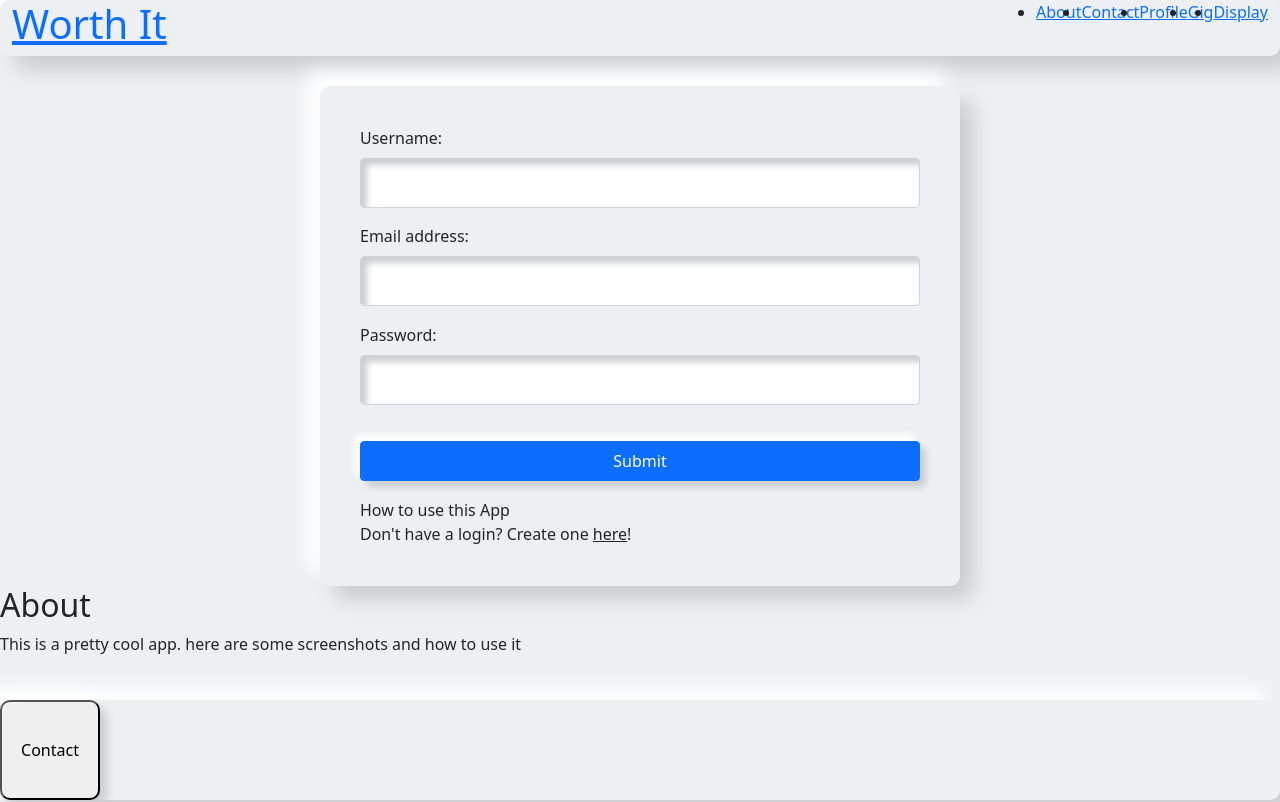
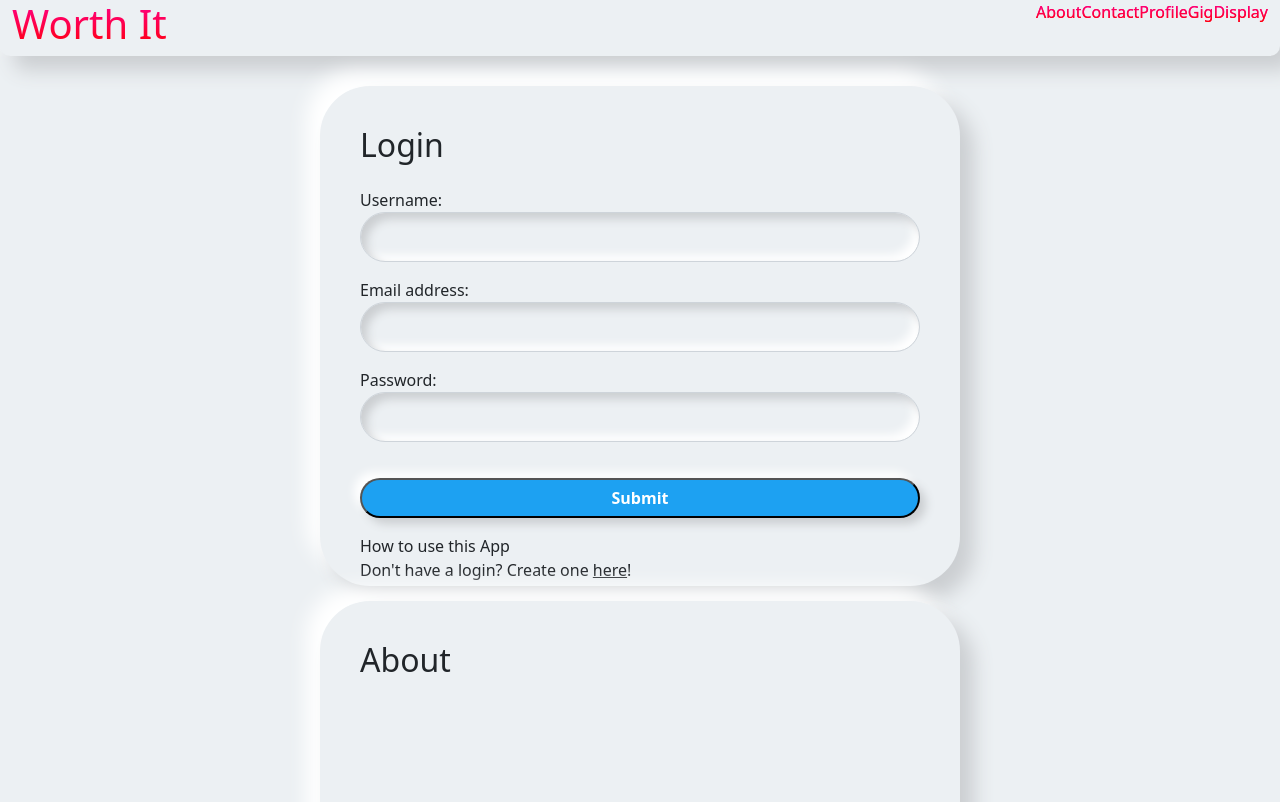
Before and after one commit to Hone12345678/worthIt, a React (Create React App) app in the folder client/: page / in a window 1280 px wide. Shown: the top 802 px of the page. Built offline with nearby package versions, Linux system fonts and the light colour scheme.

Commit message:
incorporate style to all pages

```diff
--- a/client/src/App.css
+++ b/client/src/App.css
@@ -1,3 +1,16 @@
+:root {
+  --background: #ecf0f3;
+  --bottom-shadow: #cbced1;
+  --top-shadow: white;
+  /* --background: #d08be1;
+  --bottom-shadow: #b176bf;
+  --top-shadow: #efa0ff; */
+  /* suggested is 20px */
+  --blur: 20px;
+  /* suggested is 10px */
+  --button-input-blur: 10px;
+}
+
 .App {
   text-align: center;
 }
@@ -24,87 +37,126 @@
   color: white;
 }
 
-header nav {
+header nav h1 a,
+header nav ul li,
+header nav ul li a {
   list-style: none;
+  text-decoration: none;
+  background: -webkit-linear-gradient(0.25turn, red, #f09);
+  -webkit-background-clip: text;
+  -webkit-text-fill-color: transparent;
 }
 
 .bg-background {
-  background-color: #ecf0f3;
+  background-color: var(--background);
 }
 
 .neu {
   position: relative;
   width: 350px;
   height: 500px;
-  border-radius: 10px;
+  border-radius: 50px;
   padding: 40px;
+  margin: 15px;
   box-sizing: border-box;
-  background: #ecf0f3;
-  box-shadow: 14px 14px 20px #cbced1, -14px -14px 20px white;
+  background: var(--background);
+  box-shadow: 14px 14px var(--blur) var(--bottom-shadow),
+    -14px -14px var(--blur) var(--top-shadow);
 }
 
 .neu-input {
-  background: #ecf0f3;
+  background: var(--background);
   padding: 10px;
   padding-left: 20px;
   height: 50px;
   font-size: 14px;
-  border-radius: 10px;
-  box-shadow: inset 6px 6px 6px #cbced1, inset -6px -6px 6px white;
+  border-radius: 50px;
+  box-shadow: inset 6px 6px var(--button-input-blur) var(--bottom-shadow),
+    inset -6px -6px var(--button-input-blur) var(--top-shadow);
+  display: block;
+  width: 100%;
+  padding: 0.375rem 0.75rem;
+  font-size: 1rem;
+  font-weight: 400;
+  line-height: 1.5;
+  color: grey;
+  background-color: ecf0f3;
+  background-clip: padding-box;
+  border: 1px solid #ced4da;
+  appearance: none;
+  border-radius: 50px;
+  transition: border-color 0.15s ease-in-out, box-shadow 0.15s ease-in-out;
+}
+
+input::placeholder {
+  color: gray;
+}
+
+.form-control {
+  border-radius: 50px;
+}
+
+.neu-label {
+  text-shadow: inset 6px 6px var(--button-input-blur) var(--bottom-shadow),
+    inset -6px -6px var(--button-input-blur) var(--top-shadow);
 }
 
 /* .neu:hover {
-  box-shadow: inset 6px 6px 6px #cbced1, inset -6px -6px 6px white;
+  box-shadow: inset 6px 6px 6px var(--bottom-shadow), inset -6px -6px 6px var(--top-shadow);
 } */
 
 .neu-header {
   position: relative;
   box-sizing: border-box;
-  background: #ecf0f3;
-  border-radius: 10px;
-  box-shadow: 14px 14px 20px #cbced1, -14px -14px 20px white;
+  background: var(--background);
+  border-bottom-left-radius: 10px;
+  border-bottom-right-radius: 10px;
+  box-shadow: 14px 14px var(--blur) var(--bottom-shadow),
+    -14px -14px var(--blur) var(--top-shadow);
   margin-bottom: 30px;
 }
 
 .neu-footer {
+  box-sizing: border-box;
+  background: var(--background);
+
+  border-top-left-radius: 10px;
+  border-top-right-radius: 10px;
+  box-shadow: -14px -14px var(--blur) var(--top-shadow);
   position: relative;
-  box-sizing: border-box;
-  background: #ecf0f3;
-  border-radius: 10px;
-  box-shadow: 14px 14px 20px #cbced1, -14px -14px 20px white;
-  position: fixed;
-    bottom: 0;
-    width: 100%;
+  bottom: 0;
+  width: 100%;
 }
 
 .neu-footer-btn {
-  height: 100px;
-  width: 100px;
   margin: auto;
-  border-radius: 10%;
   box-sizing: border-box;
-  box-shadow: 7px 7px 10px #cbced1, -7px -7px 10px white;
+  box-shadow: 7px 7px 10px var(--bottom-shadow),
+    -7px -7px 10px var(--top-shadow);
 }
 
 .neu-footer-btn:hover {
   /* box-shadow: none; */
-  box-shadow: inset 6px 6px 6px #cbced1, inset -6px -6px 6px white;
+  box-shadow: inset 6px 6px var(--button-input-blur) var(--bottom-shadow),
+    inset -6px -6px var(--button-input-blur) var(--top-shadow);
 }
 
 .neu-button {
-  color: white;
+  color: var(--top-shadow);
   margin-top: 20px;
-  background: #1DA1F2;
+  background: #1da1f2;
   height: 40px;
-  border-radius: 10px;
+  border-radius: 50px;
   cursor: pointer;
   font-weight: 900;
-  box-shadow: 6px 6px 6px #cbced1, -6px -6px 6px white;
+  box-shadow: 6px 6px var(--button-input-blur) var(--bottom-shadow),
+    -6px -6px var(--button-input-blur) var(--top-shadow);
   transition: 0.5s;
 }
 
 .neu-button:hover {
-  box-shadow: none;
+  box-shadow: inset 2px 2px var(--button-input-blur) darkblue,
+    inset -2px -2px var(--button-input-blur) lightblue;
 }
 
 .App-link {
--- a/client/src/components/About/index.js
+++ b/client/src/components/About/index.js
@@ -1,6 +1,6 @@
 function About() {
   return (
-    <section>
+    <section className='neu col-6 mx-auto neu d-grid gap-3'>
       <h2>About</h2>
       <p>This is a pretty cool app. here are some screenshots and how to use it</p>
     </section>
--- a/client/src/components/Display/index.js
+++ b/client/src/components/Display/index.js
@@ -1,6 +1,6 @@
 function Display() {
   return (
-    <section>
+    <section className="col-6 mx-auto neu d-grid gap-3">
       <h2>Display</h2>
       <p>Lorem ipsum dolor sit amet, consectetur adipiscing elit, sed do eiusmod tempor incididunt ut labore et dolore magna aliqua.</p>
     </section>
--- a/client/src/components/Gig/index.js
+++ b/client/src/components/Gig/index.js
@@ -27,11 +27,12 @@ function GigForm() {
   }
 
   return (
-    <div>
+    <div className="col-11 mx-auto neu d-grid gap-3">
+    <h1 className="col-4 mx-auto h-40 neu">Trip Calculator</h1>
 
-    <h1>Trip Calculator</h1>
+    <div className='d-flex flex-row'>
 
-    <div>
+    <div className="col-5 mx-auto neu d-grid gap-3">
       <h3>Distance</h3>
       <input
       type="number"
@@ -67,7 +68,7 @@ function GigForm() {
       value={compensation}
       onChange={e => compInput(e.target.value)} />
     </div>
-
+    <div className="col-5 mx-auto neu d-grid gap-3">
     <button onClick={calculateFuel}>Fuel Used</button>
     <h2>{fuel} gallons</h2>
 
@@ -77,6 +78,9 @@ function GigForm() {
     <button onClick={calculateTotal}>Total</button>
     <h2>${total}</h2>
 
+    </div>
+    </div>
+
 
     </div>
   )
--- a/client/src/components/Login/index.js
+++ b/client/src/components/Login/index.js
@@ -22,19 +22,20 @@ function ContactForm(props) {
 
   return (
     <Form className="col-6 mx-auto neu d-grid gap-3" id="login-form" onSubmit={handleSubmit}>
+        <h2>Login</h2>
         <Form.Group className="">
-          <Form.Label htmlFor="username">Username:</Form.Label>
-          <Form.Control className="neu-input" type="text" name="username" defaultValue={''} />
+          <Form.Label bsPrefix="neu-label" htmlFor="username">Username:</Form.Label>
+          <Form.Control bsPrefix="neu-input" type="text" name="username" defaultValue={''} />
         </Form.Group>
         <Form.Group>
-          <Form.Label htmlFor="email">Email address:</Form.Label>
-          <Form.Control className="neu-input" type="email" name="email" defaultValue={''} />
+          <Form.Label bsPrefix="neu-label" htmlFor="email">Email address:</Form.Label>
+          <Form.Control bsPrefix="neu-input" type="email" name="email" defaultValue={''} />
         </Form.Group>
         <Form.Group>
-          <Form.Label htmlFor="password">Password:</Form.Label>
-          <Form.Control className="neu-input" type="password" defaultValue={''} />
+          <Form.Label bsPrefix="neu-label" htmlFor="password">Password:</Form.Label>
+          <Form.Control bsPrefix="neu-input" type="password" defaultValue={''} />
         </Form.Group>
-        <Button variant="primary" className="neu-button" type="submit">Submit</Button>
+        <Button bsPrefix="neu-button" variant="primary" className="neu-button" type="submit">Submit</Button>
         <div>
           <a onClick={aboutHandler}>How to use this App</a>
           <br />
--- a/client/src/components/Profile/index.js
+++ b/client/src/components/Profile/index.js
@@ -6,14 +6,14 @@ function Profile(props) {
   }
 
   return (
-    <div>
+    <div className="col-6 mx-auto neu d-grid gap-3">
       <h2>Profile</h2>
       <section>
         <p>Username</p>
         <p>Email</p>
         <p>Desired Pay Rate</p>
         <p>Average Time Shopping (seconds)</p>
-        <button onClick={buttonHandler}>Get Started!</button>
+        <button className='neu-button' onClick={buttonHandler}>Get Started!</button>
       </section>
     </div>
   );
--- a/client/src/components/Signup/index.js
+++ b/client/src/components/Signup/index.js
@@ -1,3 +1,4 @@
+import { Form, Button } from "react-bootstrap";
 
 function Signup(props) {
   const signupSubmit = (e) => {
@@ -6,28 +7,27 @@ function Signup(props) {
   }
 
   return (
-    <section>
+    <Form className="col-6 mx-auto neu d-grid gap-3" id="login-form" onSubmit={signupSubmit}>
       <h2>Signup</h2>
-      <form id="login-form" onSubmit={signupSubmit}>
-        <div>
-          <label htmlFor="username">Username: </label>
-          <input type="text" name="username" defaultValue={''} />
-        </div>
-        <div>
-          <label htmlFor="email">Email address: </label>
-          <input type="email" name="email" defaultValue={''} />
-        </div>
-        <div>
-          <label htmlFor="password">Password: </label>
-          <input type="password" defaultValue={''} />
-        </div>
-        <div>
-          <label htmlFor="pay">Desired Hourly Pay: </label>
-          <input type="number" defaultValue={''} />
-        </div>
-        <button type="submit">Submit</button>
-      </form>
-    </section>
+
+      <Form.Group>
+        <Form.Label htmlFor="username">Username: </Form.Label>
+        <Form.Control bsPrefix="neu-input" type="text" name="username" defaultValue={''} />
+      </Form.Group>
+      <Form.Group>
+        <Form.Label htmlFor="email">Email address: </Form.Label>
+        <Form.Control bsPrefix="neu-input" type="email" name="email" defaultValue={''} />
+      </Form.Group>
+      <Form.Group>
+        <Form.Label htmlFor="password">Password: </Form.Label>
+        <Form.Control bsPrefix="neu-input" type="password" defaultValue={''} />
+      </Form.Group>
+      <Form.Group>
+        <Form.Label htmlFor="pay">Desired Hourly Pay: </Form.Label>
+        <Form.Control bsPrefix="neu-input" type="number" defaultValue={''} />
+      </Form.Group>
+      <Button bsPrefix="neu-button" variant="primary" className="neu-button" type="submit">Submit</Button>
+    </Form>
   );
 }
 
```
Also changed, not shown: client/src/components/Contact/index.js (+18 -19 lines).
